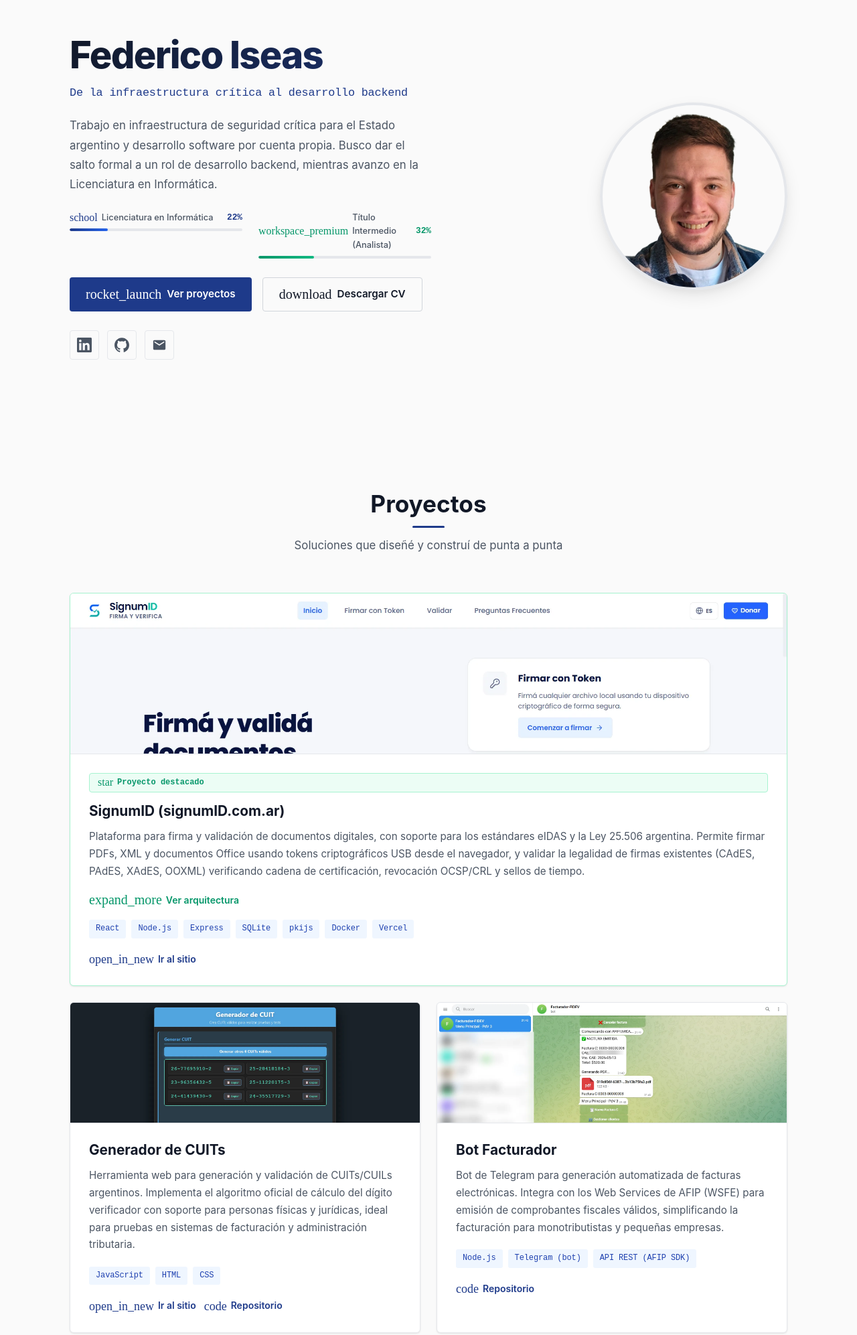
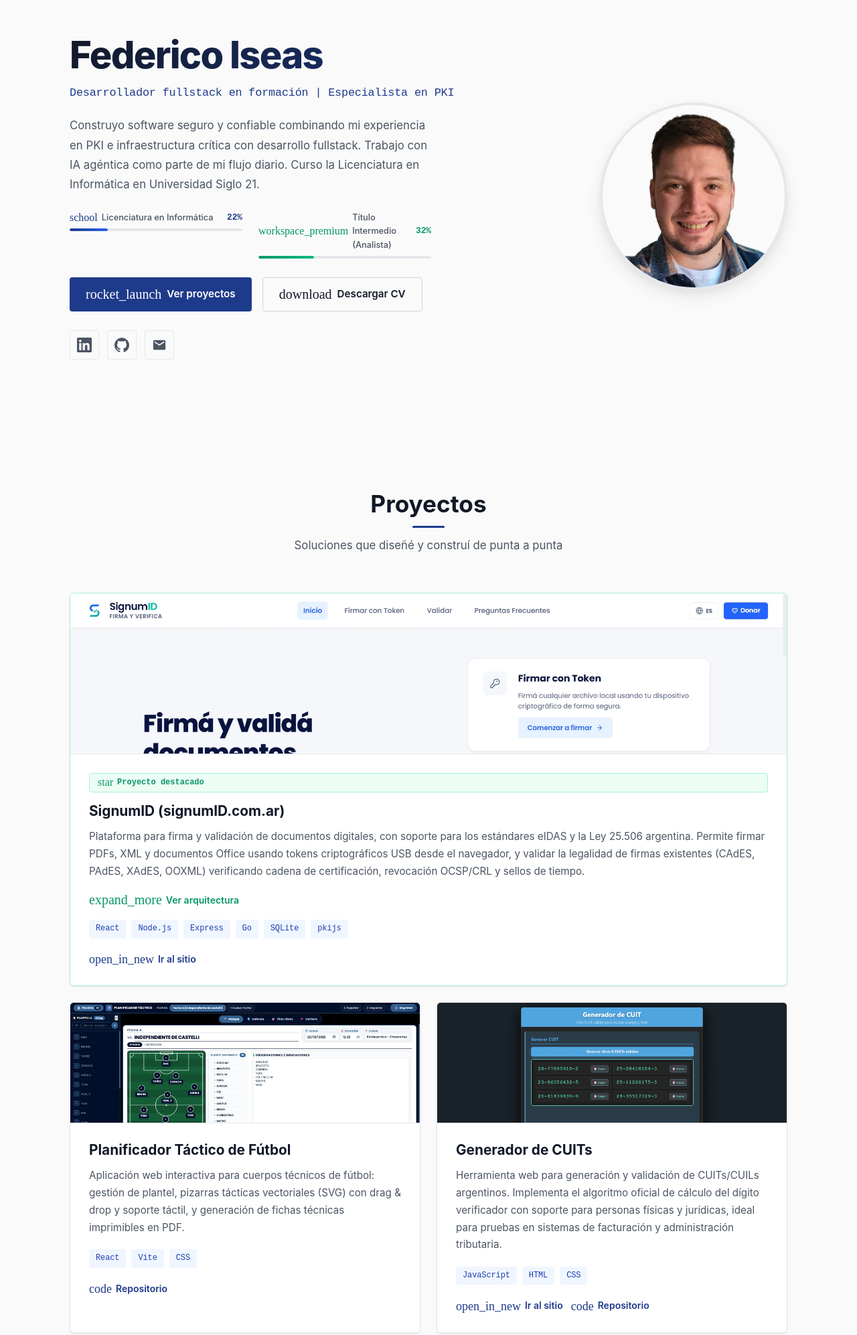
Before and after one commit to FedericoIseas/My-Portfolio, a plain HTML site: page index.html in a window 1280 px wide. Shown: the part 140-2133 px from the top of the page at 67% size. Drawn offline with Linux system fonts and the light colour scheme.

Commit message:
update información y perfil

```diff
--- a/js/i18n.js
+++ b/js/i18n.js
@@ -23,8 +23,8 @@ const translations = {
     'nav.lang': 'EN',
 
     // ---- Hero ----
-    'hero.subtitle': 'De la infraestructura crítica al desarrollo backend',
-    'hero.description': 'Trabajo en infraestructura de seguridad crítica para el Estado argentino y desarrollo software por cuenta propia. Busco dar el salto formal a un rol de desarrollo backend, mientras avanzo en la Licenciatura en Informática.',
+    'hero.subtitle': 'Desarrollador fullstack en formación | Especialista en PKI',
+    'hero.description': 'Construyo software seguro y confiable combinando mi experiencia en PKI e infraestructura crítica con desarrollo fullstack. Trabajo con IA agéntica como parte de mi flujo diario. Curso la Licenciatura en Informática en Universidad Siglo 21.',
     'hero.cta.projects': 'Ver proyectos',
     'hero.cta.cv': 'Descargar CV',
     'hero.progress.total': 'Licenciatura en Informática',
@@ -39,7 +39,7 @@ const translations = {
     'section.skills.subtitle': 'Tecnologías y herramientas con las que trabajo',
     'section.formation.title': 'Formación',
     'section.formation.subtitle': 'Educación, certificaciones e idiomas',
-    'section.contact.title': '¿Hablamos?',
+    'section.contact.title': 'Hablemos',
     'section.contact.subtitle': 'Estoy abierto a nuevas oportunidades y colaboraciones. No dudes en contactarme.',
 
     // ---- Formation sub-headings ----
@@ -81,8 +81,8 @@ const translations = {
     'lang.en.speaking': 'Habla: Básico',
 
     // ---- Contact ----
-    'contact.heading': '¿Hablamos?',
-    'contact.text': 'Estoy abierto a nuevas oportunidades y colaboraciones. Si tenés un proyecto interesante o una posición en la que encaje mi perfil, no dudes en contactarme.',
+    'contact.heading': 'Hablemos',
+    'contact.text': 'Estoy abierto a nuevas oportunidades y colaboraciones. Si tenés un proyecto interesante o una posición en la que encaje mi perfil ¡Escribime!.',
     'contact.form.name': 'Nombre',
     'contact.form.email': 'Email',
     'contact.form.message': 'Mensaje',
@@ -119,9 +119,9 @@ const translations = {
         featured: true,
         image: 'resources/img/preview-SignumID.webp',
         description: 'Plataforma para firma y validación de documentos digitales, con soporte para los estándares eIDAS y la Ley 25.506 argentina. Permite firmar PDFs, XML y documentos Office usando tokens criptográficos USB desde el navegador, y validar la legalidad de firmas existentes (CAdES, PAdES, XAdES, OOXML) verificando cadena de certificación, revocación OCSP/CRL y sellos de tiempo.',
-        stack: ['React', 'Node.js', 'Express', 'SQLite', 'pkijs', 'Docker', 'Vercel'],
+        stack: ['React', 'Node.js', 'Express', 'Go', 'SQLite', 'pkijs'],
         highlights: [
-          'Arquitectura de 3 capas: SPA React + Backend Node.js/Express + Agente local para acceso a hardware criptográfico (token USB vía PowerShell/Certificate Store de Windows).',
+          'Arquitectura de 3 capas: SPA React + Backend Node.js/Express + Agente local en Go para acceso a hardware criptográfico (token USB vía PowerShell/Certificate Store de Windows).',
           'Backend con Express 5, SQLite (better-sqlite3), y librerías criptográficas de bajo nivel (pkijs, asn1js, xadesjs) para parseo y verificación de firmas digitales.',
           'Validación multi-formato con patrón Strategy (un validador especializado por estándar: CAdES/PAdES/XAdES/OOXML) orquestados por un servicio central.',
           'Integración con servicios externos: TSA (sellos de tiempo RFC 3161), OCSP/CRL para revocación, y descarga/parseo de TSLs (Trust Service Lists) de 5 países de Latinoamérica.',
@@ -129,6 +129,18 @@ const translations = {
         ],
         links: {
           demo: 'https://signumid.com.ar'
+        }
+      },
+      {
+        id: 'planificador-futbol',
+        title: 'Planificador Táctico de Fútbol',
+        featured: false,
+        image: 'resources/img/preview-Planificador.webp',
+        description: 'Aplicación web interactiva para cuerpos técnicos de fútbol: gestión de plantel, pizarras tácticas vectoriales (SVG) con drag & drop y soporte táctil, y generación de fichas técnicas imprimibles en PDF.',
+        stack: ['React', 'Vite', 'CSS'],
+        highlights: [],
+        links: {
+          repo: 'https://github.com/FedericoIseas/Planificador-tactica-futbol'
         }
       },
       {
@@ -150,7 +162,7 @@ const translations = {
         featured: false,
         image: 'resources/img/preview-BotFacturador.webp',
         description: 'Bot de Telegram para generación automatizada de facturas electrónicas. Integra con los Web Services de AFIP (WSFE) para emisión de comprobantes fiscales válidos, simplificando la facturación para monotributistas y pequeñas empresas.',
-        stack: ['Node.js', 'Telegram (bot)', 'API REST (AFIP SDK)'],
+        stack: ['Node.js', 'Express', 'MongoDB', 'AFIP SDK'],
         highlights: [],
         links: {
           repo: 'https://github.com/FedericoIseas/Facturador-ARCA-DEMO'
@@ -182,10 +194,11 @@ const translations = {
         current: true,
         bullets: [
           'Liderazgo técnico y operativo de un equipo de +15 personas.',
+          'Lideró la migración integral de 4 equipos criptográficos HSM, garantizando la continuidad del servicio.',
           'Referente técnico principal para la operación, soporte N3 y continuidad de la infraestructura PKI.',
           'Gestión y seguimiento de proyectos de certificación digital e implementación de integraciones.',
           'Administrador de la Autoridad Certificante AC ONTI.',
-          'Participación en mesas de intercambio con países de Latinoamérica y organismos internacionales, compartiendo experiencia técnica para la implementación de firma digital.',
+          'Participación regular en mesas de intercambio técnico con países de Latinoamérica y organismos internacionales, impulsando la adopción de la firma digital.',
           'Utilización y conocimiento de plataformas del Estado Nacional (GDE y TAD).',
           'Elaboración de reportes de gestión técnica y respuestas para auditorías internas y externas.'
         ],
@@ -200,6 +213,7 @@ const translations = {
         current: false,
         bullets: [
           'Administración, soporte y mantenimiento de la AC ONTI.',
+          'Referente principal de consulta respecto a la firma digital por hardware.',
           'Mantenimiento de infraestructura en Windows Server y operación de Hardware Security Modules (HSM).',
           'Diseño y ejecución de consultas complejas en SQL Server para automatización de reportes operativos.',
           'Resolución de +1000 incidentes anuales de soporte avanzado Nivel 3.',
@@ -225,6 +239,19 @@ const translations = {
         highlight: ''
       },
       {
+        title: 'Asistente de Desarrollo Freelance',
+        company: 'Colaboración independiente',
+        period: 'Ene 2019',
+        periodEnd: 'Dic 2019',
+        location: 'La Plata',
+        current: false,
+        bullets: [
+          'Desarrollo de funcionalidades puntuales (botones, funciones de interacción) para páginas web de terceros en HTML, CSS y JavaScript.',
+          'Primer acercamiento práctico a la programación web, colaborando con un desarrollador externo.'
+        ],
+        highlight: ''
+      },
+      {
         title: 'Atención al Público',
         company: 'Varias empresas',
         period: 'Ene 2016',
@@ -245,7 +272,7 @@ const translations = {
       {
         category: 'skills.dev',
         icon: 'code',
-        items: ['JavaScript', 'Node.js', 'HTML', 'CSS', 'Git', 'Python', 'Flask', 'Express', 'Spec Driven Development (SDD)', 'APIs REST']
+        items: ['JavaScript', 'React', 'Node.js', 'Go', 'HTML', 'CSS', 'Git', 'APIs REST', 'Desarrollo agéntico con IA']
       },
       {
         category: 'skills.infra',
@@ -255,7 +282,7 @@ const translations = {
       {
         category: 'skills.db',
         icon: 'database',
-        items: ['SQL Server', 'MongoDB']
+        items: ['SQL Server', 'MongoDB', 'SQLite', 'Supabase']
       },
       {
         category: 'skills.mgmt',
@@ -304,8 +331,8 @@ const translations = {
     'nav.lang': 'ES',
 
     // ---- Hero ----
-    'hero.subtitle': 'From critical infrastructure to backend development',
-    'hero.description': 'I work in critical security infrastructure for the Argentine government and develop software independently. I am looking to make the formal leap to a backend development role while pursuing my Bachelor\'s in Computer Science.',
+    'hero.subtitle': 'Fullstack developer in training | PKI Specialist',
+    'hero.description': 'I build secure and reliable software combining my expertise in PKI and critical infrastructure with fullstack development. I use agentic AI as part of my daily workflow. Currently pursuing a Bachelor\'s in Computer Science at Universidad Siglo 21.',
     'hero.cta.projects': 'View projects',
     'hero.cta.cv': 'Download CV',
     'hero.progress.total': "Bachelor's in Computer Science",
@@ -363,7 +390,7 @@ const translations = {
 
     // ---- Contact ----
     'contact.heading': "Let's talk",
-    'contact.text': "I'm open to new opportunities and collaborations. If you have an interesting project or a position that fits my profile, feel free to reach out.",
+    'contact.text': "I'm open to new opportunities and collaborations. If you have an interesting project or a position that fits my profile, feel free to write me.",
     'contact.form.name': 'Name',
     'contact.form.email': 'Email',
     'contact.form.message': 'Message',
@@ -400,9 +427,9 @@ const translations = {
         featured: true,
         image: 'resources/img/preview-SignumID.webp',
         description: 'Platform for signing and validating digital documents, supporting eIDAS standards and Argentine Law 25.506. Enables signing PDFs, XML and Office documents using USB cryptographic tokens from the browser, and validates existing signatures (CAdES, PAdES, XAdES, OOXML) by verifying certification chains, OCSP/CRL revocation and timestamps.',
-        stack: ['React', 'Node.js', 'Express', 'SQLite', 'pkijs', 'Docker', 'Vercel'],
+        stack: ['React', 'Node.js', 'Express', 'Go', 'SQLite', 'pkijs'],
         highlights: [
-          '3-layer architecture: React SPA + Node.js/Express Backend + Local Agent for cryptographic hardware access (USB token via PowerShell/Windows Certificate Store).',
+          '3-layer architecture: React SPA + Node.js/Express Backend + Local Agent in Go for cryptographic hardware access (USB token via PowerShell/Windows Certificate Store).',
           'Backend with Express 5, SQLite (better-sqlite3), and low-level cryptographic libraries (pkijs, asn1js, xadesjs) for parsing and verifying digital signatures.',
           'Multi-format validation using Strategy pattern (one specialized validator per standard: CAdES/PAdES/XAdES/OOXML) orchestrated by a central service.',
           'Integration with external services: TSA (RFC 3161 timestamps), OCSP/CRL for revocation, and download/parsing of TSLs (Trust Service Lists) from 5 Latin American countries.',
@@ -410,6 +437,18 @@ const translations = {
         ],
         links: {
           demo: 'https://signumid.com.ar'
+        }
+      },
+      {
+        id: 'planificador-futbol',
+        title: 'Football Tactical Planner',
+        featured: false,
+        image: 'resources/img/preview-Planificador.webp',
+        description: 'Interactive web application for football coaching staffs: squad management, vector tactical boards (SVG) with drag & drop and touch support, and generation of printable technical reports in PDF.',
+        stack: ['React', 'Vite', 'CSS'],
+        highlights: [],
+        links: {
+          repo: 'https://github.com/FedericoIseas/Planificador-tactica-futbol'
         }
       },
       {
@@ -431,7 +470,7 @@ const translations = {
         featured: false,
         image: 'resources/img/preview-BotFacturador.webp',
         description: 'Telegram bot for automated electronic invoice generation. Integrates with AFIP Web Services (WSFE) for issuing valid tax receipts, simplifying invoicing for freelancers and small businesses.',
-        stack: ['Node.js', 'Telegram (bot)', 'API REST (AFIP SDK)'],
+        stack: ['Node.js', 'Express', 'MongoDB', 'AFIP SDK'],
         highlights: [],
         links: {
           repo: 'https://github.com/FedericoIseas/Facturador-ARCA-DEMO'
@@ -463,10 +502,11 @@ const translations = {
         current: true,
         bullets: [
           'Technical and operational leadership of a +15 member team.',
+          'Led the comprehensive migration of 4 cryptographic HSM appliances, ensuring service continuity.',
           'Principal technical reference for operation, L3 support, and continuity of the PKI infrastructure.',
           'Management and follow-up of digital certification projects and implementation of integrations.',
           'Administrator of the AC ONTI Certification Authority.',
-          'Participation in exchange roundtables with Latin American countries and international organizations, sharing technical expertise for digital signature implementation.',
+          'Regular participation in technical exchange roundtables with Latin American countries and international organizations, driving digital signature adoption in the public and private sectors.',
           'Use and knowledge of National Government platforms (GDE and TAD).',
           'Preparation of technical management reports and responses to internal and external audits.'
         ],
@@ -481,6 +521,7 @@ const translations = {
         current: false,
         bullets: [
           'Administration, support, and maintenance of AC ONTI.',
+          'Principal reference consultant for hardware-based digital signatures.',
           'Infrastructure maintenance on Windows Server and Hardware Security Modules (HSM) operation.',
           'Design and execution of complex SQL Server queries for operational report automation.',
           'Resolution of 1,000+ L3 advanced support incidents annually.',
@@ -506,6 +547,19 @@ const translations = {
         highlight: ''
       },
       {
+        title: 'Freelance Development Assistant',
+        company: 'Independent collaboration',
+        period: 'Jan 2019',
+        periodEnd: 'Dec 2019',
+        location: 'La Plata',
+        current: false,
+        bullets: [
+          'Development of specific features (buttons, interaction functions) for third-party websites in HTML, CSS and JavaScript.',
+          'First hands-on approach to web programming, collaborating with an external developer.'
+        ],
+        highlight: ''
+      },
+      {
         title: 'Customer Service',
         company: 'Various companies',
         period: 'Jan 2016',
@@ -526,7 +580,7 @@ const translations = {
       {
         category: 'skills.dev',
         icon: 'code',
-        items: ['JavaScript', 'Node.js', 'HTML', 'CSS', 'Git', 'Python', 'Flask', 'Express', 'Spec Driven Development (SDD)', 'APIs REST']
+        items: ['JavaScript', 'React', 'Node.js', 'Go', 'HTML', 'CSS', 'Git', 'APIs REST', 'Agentic AI development']
       },
       {
         category: 'skills.infra',
@@ -536,7 +590,7 @@ const translations = {
       {
         category: 'skills.db',
         icon: 'database',
-        items: ['SQL Server', 'MongoDB']
+        items: ['SQL Server', 'MongoDB', 'SQLite', 'Supabase']
       },
       {
         category: 'skills.mgmt',
```
Also changed, not shown: index.html (+17 -10 lines), resources/img/og-preview.webp (added), resources/img/preview-Planificador.webp (added), 1 other file.
